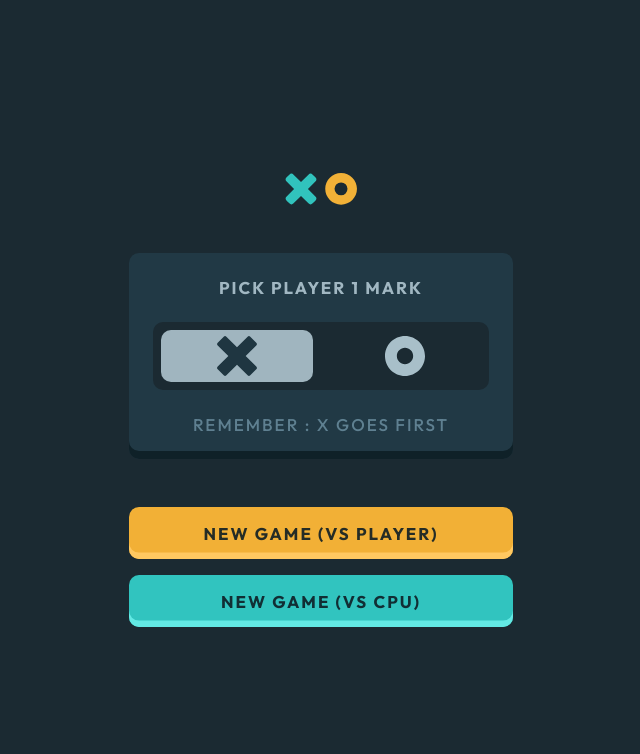
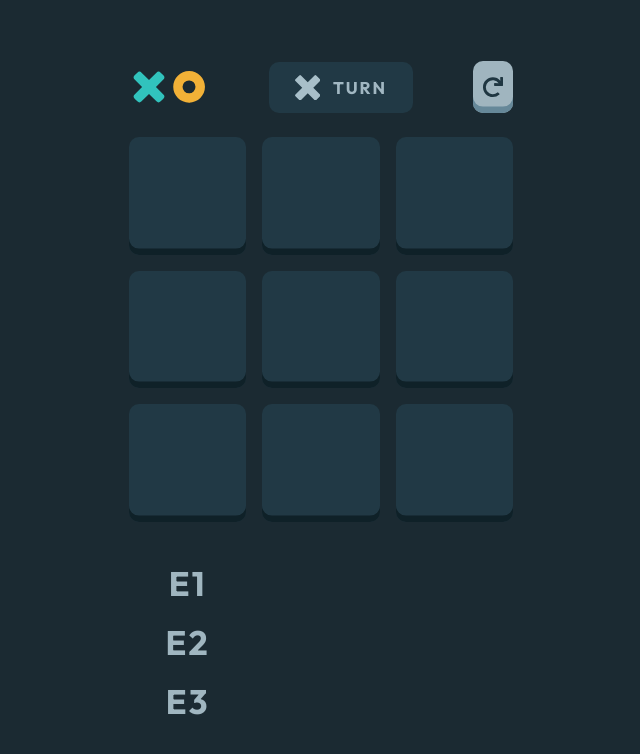
Before and after one commit to ymhaah/TRAIN-FEM_Tic-Tac-Toe-game, a React (Vite) app: page / in a window 1280 px wide. Shown: the top 754 px of the page, without its empty margins (319-959 px from the left). Built offline with nearby package versions, Linux system fonts and the light colour scheme.

Commit message:
pick X O stage 2

```diff
--- a/src/App.jsx
+++ b/src/App.jsx
@@ -8,7 +8,7 @@ import Result from "./components/resultAndRestartPage";
 console.log(`Made with Love by Youssef Hafnawi`);
 
 function App() {
-    const [pageState, setPageState] = useState(1);
+    const [pageState, setPageState] = useState(2);
     const [cpu, setCpu] = useState(false);
     const [playWite, setPlayWite] = useState(false); // ! true =  O , false = X
 
--- a/src/components/PickXO.jsx
+++ b/src/components/PickXO.jsx
@@ -1,17 +1,40 @@
 import React from "react";
 import { gsap } from "gsap";
 import playerFun from "../utils/player.js";
+import itemInfoFun from "../utils/itemInfo.js";
 
 let duration = 0.5;
 let delay = 0.1;
 
 // playerFun(items, playerIndex, player)
+// itemInfoFun(items)
+
+// playerFun(gameItems, playerIndex, player);
 
 function PickXO(prop) {
     let [pgWidth, setPgWidth] = React.useState();
     let bg;
 
+    let dimensions = 9;
+    let gameItems = [];
+
+    function GameItem(prop) {
+        return (
+            <button
+                type="button"
+                className="focus accent-M-clr"
+                title="click to play your turn"
+                onClick={prop.handelClick}
+            ></button>
+        );
+    }
+    for (let i = 0; i < dimensions; i++) {
+        gameItems.push({ item: <GameItem /> });
+    }
+    itemInfoFun(gameItems);
+
     React.useEffect(() => {
+        if (prop.pageState == 1) {
             bg = document.querySelector(".bg");
             setPgWidth(bg.offsetWidth);
             window.onresize = () => {
@@ -21,6 +44,7 @@ function PickXO(prop) {
                     duration: 0,
                 });
             };
+        }
     }, [window.innerWidth]);
 
     return (
@@ -119,6 +143,14 @@ function PickXO(prop) {
                     <p>remember : X goes first</p>
                 </>
             )}
+            {prop.pageState == 2 &&
+                gameItems.map((ele) => {
+                    return (
+                        <div key={ele.ItemInfo.id}>
+                            <GameItem />
+                        </div>
+                    );
+                })}
         </main>
     );
 }
--- a/src/utils/player.js
+++ b/src/utils/player.js
@@ -1,9 +1,8 @@
 import itemInfoFun from "./itemInfo.js";
 
 function playerFun(items, playerIndex, player) {
-    items = itemInfoFun(items);
+    // items = itemInfoFun(items);
     items[playerIndex].ItemInfo.player = player;
-    console.log(items[playerIndex]);
 }
 
 export default playerFun;
```
Lines whose indentation alone changed are shown as unchanged.
